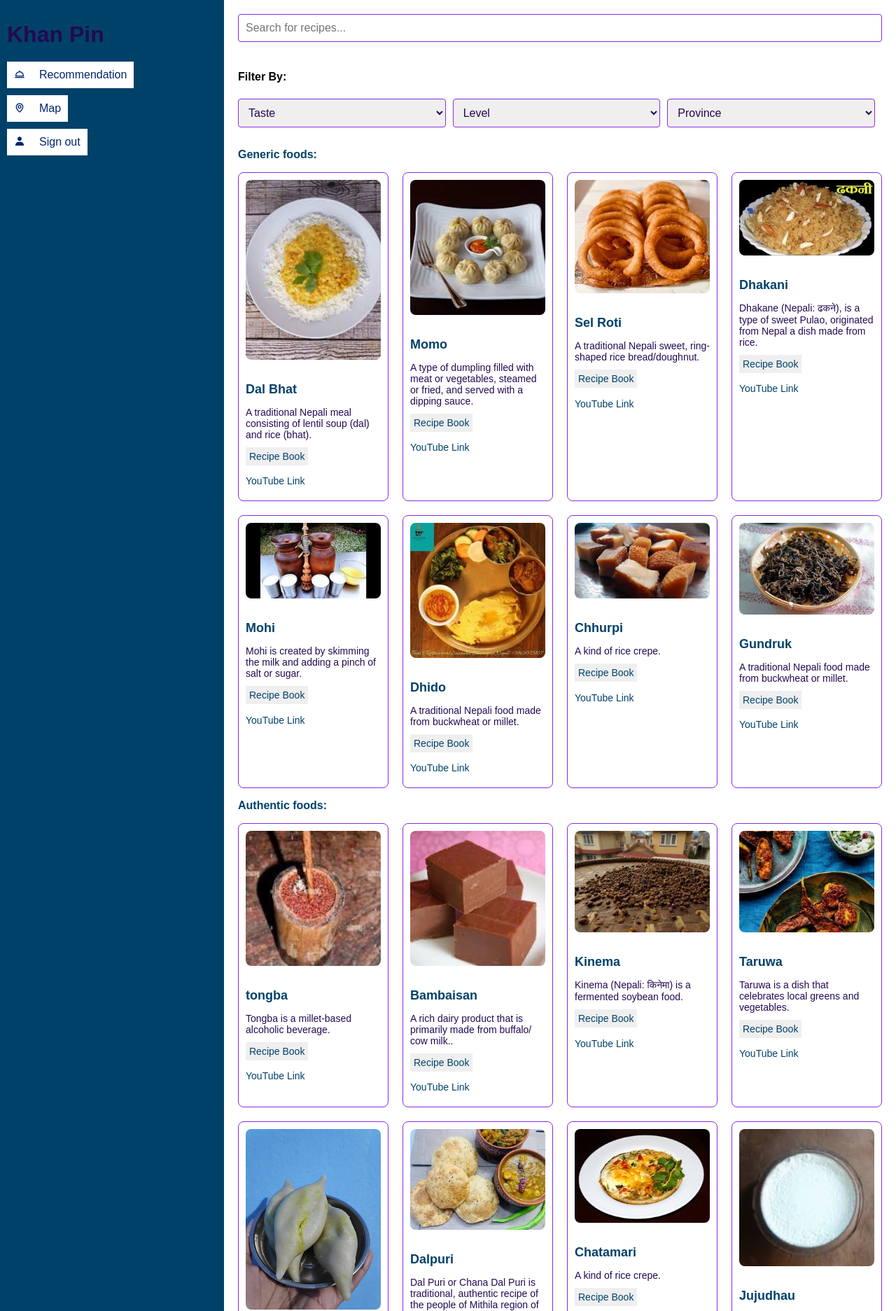
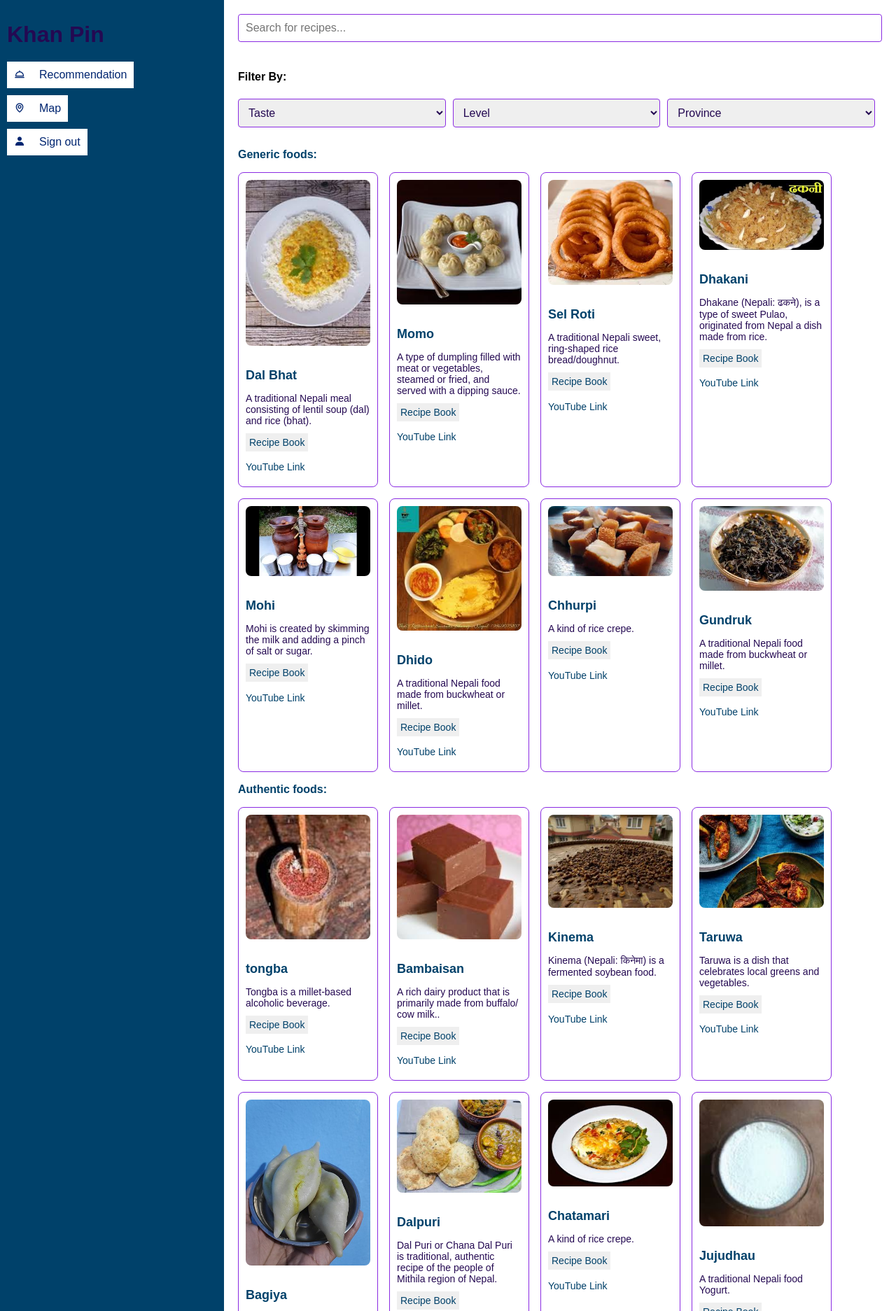
Before and after one commit to anujalamsal/khanpin, a Node server app: page /home in a window 1280 px wide. Shown: the top 1873 px of the page at 70% size. Run offline with Node 20, Linux system fonts and the light colour scheme; some libraries are stand-ins or nearby versions.

Commit message:
Update home.css

```diff
--- a/public/home.css
+++ b/public/home.css
@@ -192,8 +192,10 @@ h3 {
         margin-bottom: 8px;
     }
 
-    .food-items {
-        grid-template-columns: repeat(auto-fit, minmax(200px, 1fr));
+      .food-items {
+        display: grid;
+        grid-template-columns: repeat(auto-fill, minmax(200px, 200px));
+        gap: 1rem; /* Adjust the gap between items */
     }
 }
 
```
